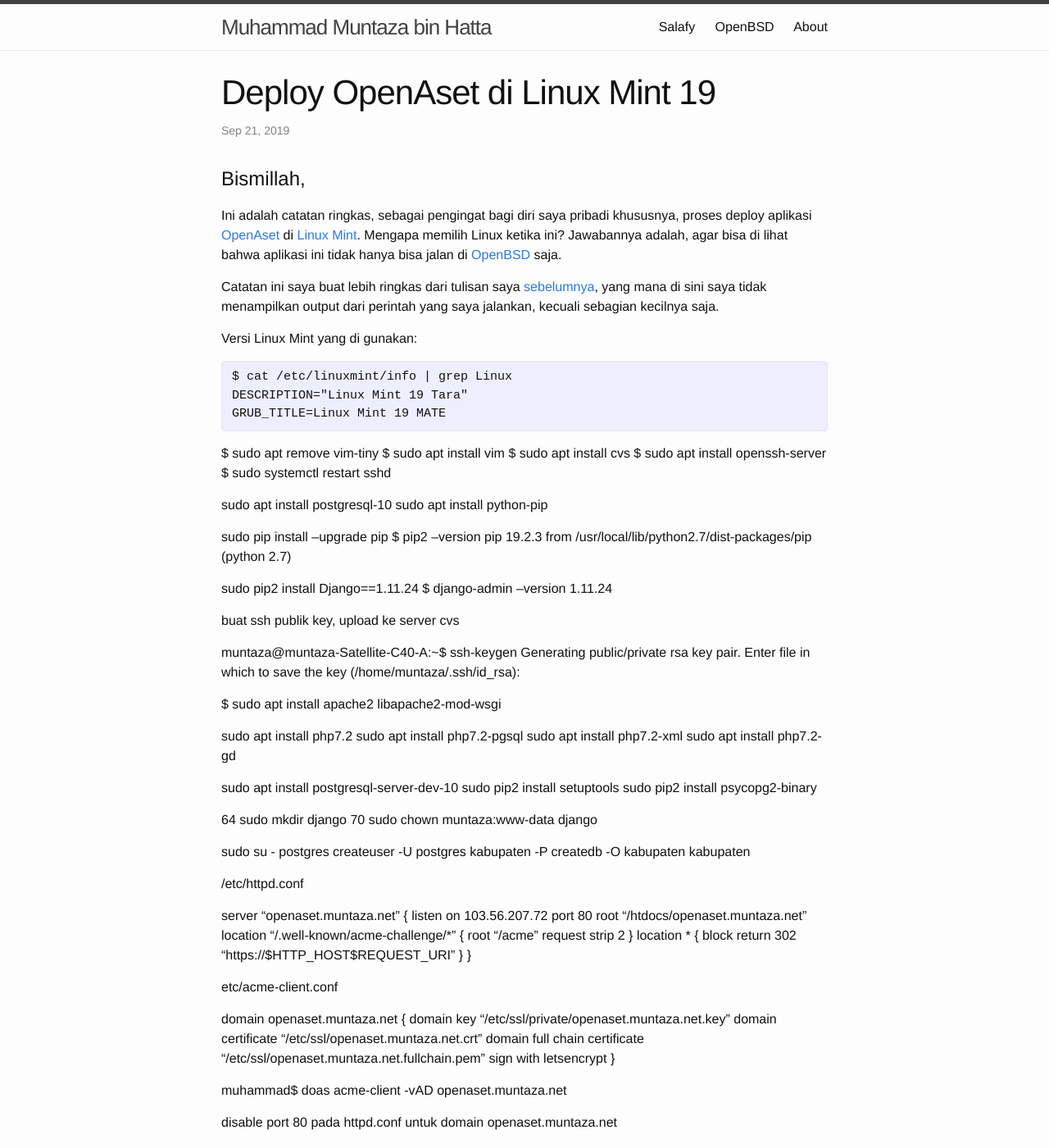
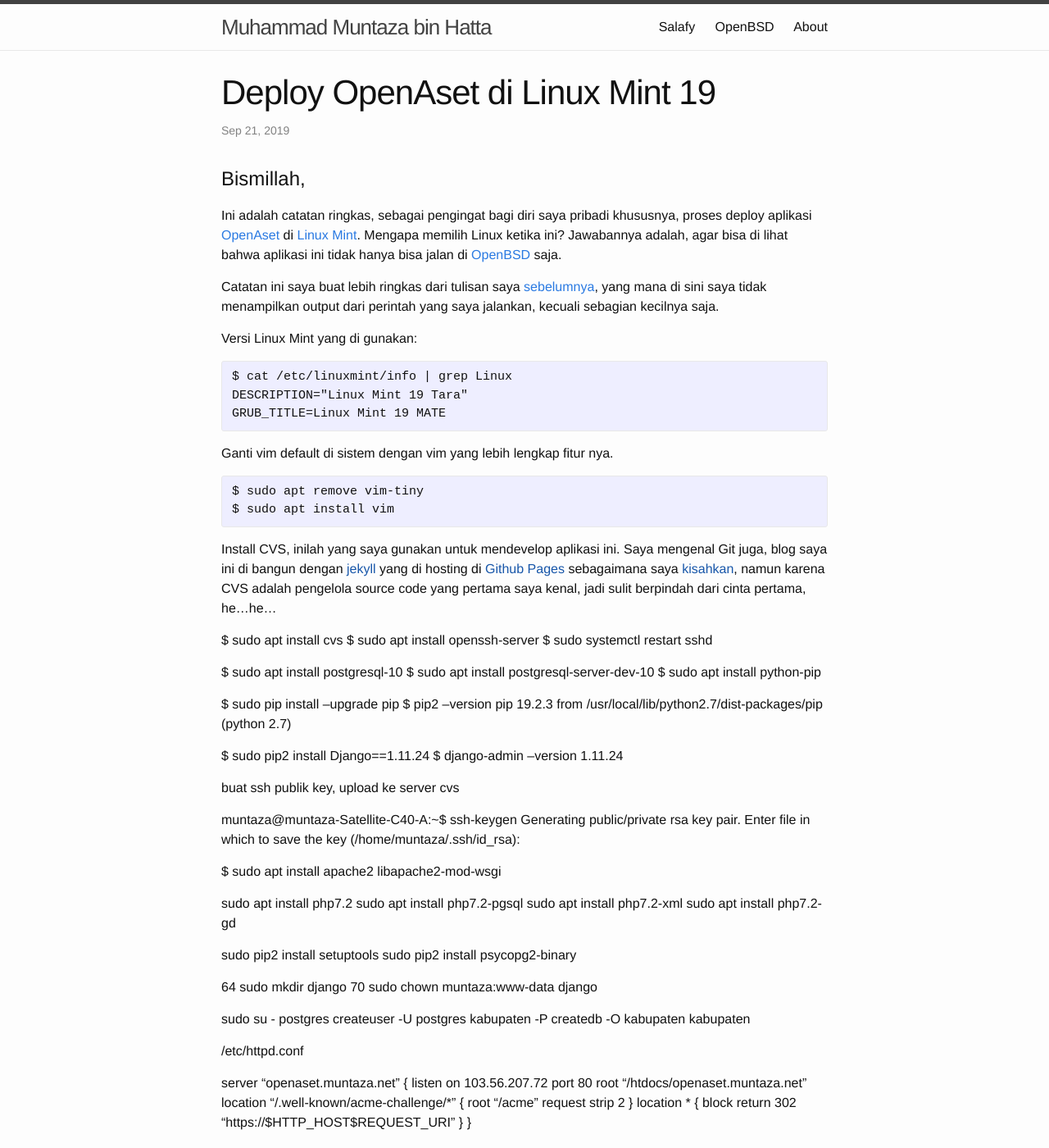
Before and after one commit to muntaza/muntaza.github.io, a Jekyll site: the page built from _posts/2019-09-21-openaset-linux-mint.markdown, in a window 1280 px wide and 1400 px high. Shown: the whole window at 82% size. Built offline with Jekyll 4.4.1, drawn with Linux system fonts in a browser that asks for light colours.

Commit message:
linux dan openaset

```diff
--- a/_posts/2019-09-21-openaset-linux-mint.markdown
+++ b/_posts/2019-09-21-openaset-linux-mint.markdown
@@ -6,6 +6,8 @@
 ---
 
 # Bismillah,
+{% highlight text %}
+{% endhighlight %}
 
 Ini adalah catatan ringkas, sebagai pengingat bagi diri saya pribadi khususnya,
 proses deploy aplikasi [OpenAset](https://github.com/muntaza/Open-Aset) di
@@ -18,8 +20,6 @@
 di sini saya tidak menampilkan output dari perintah yang saya jalankan, kecuali
 sebagian kecilnya saja.
 
-{% highlight text %}
-{% endhighlight %}
 
 Versi Linux Mint yang di gunakan:
 
@@ -29,21 +29,35 @@
 GRUB_TITLE=Linux Mint 19 MATE
 {% endhighlight %}
 
+Ganti vim default di sistem dengan vim yang lebih lengkap fitur nya.
+
+{% highlight text %}
 $ sudo apt remove vim-tiny
 $ sudo apt install vim
+{% endhighlight %}
+
+Install CVS, inilah yang saya gunakan untuk mendevelop aplikasi ini. Saya mengenal
+Git juga, blog saya ini di bangun dengan
+[jekyll]() yang di hosting di [Github Pages]() sebagaimana saya
+[kisahkan](),
+namun karena CVS adalah pengelola source code yang pertama saya kenal,
+jadi sulit berpindah dari cinta pertama, he...he...
+
+
 $ sudo apt install cvs
 $ sudo apt install openssh-server
 $ sudo systemctl restart sshd
 
 
-sudo apt install postgresql-10
-sudo apt install python-pip
+$ sudo apt install postgresql-10
+$ sudo apt install postgresql-server-dev-10
+$ sudo apt install python-pip
 
-sudo pip install --upgrade pip
+$ sudo pip install --upgrade pip
 $ pip2 --version
 pip 19.2.3 from /usr/local/lib/python2.7/dist-packages/pip (python 2.7)
 
-sudo pip2 install Django==1.11.24
+$ sudo pip2 install Django==1.11.24
 $ django-admin --version
 1.11.24
 
```
Also changed, not shown: other parts of _posts/2019-09-21-openaset-linux-mint.markdown (+0 -1 lines).
